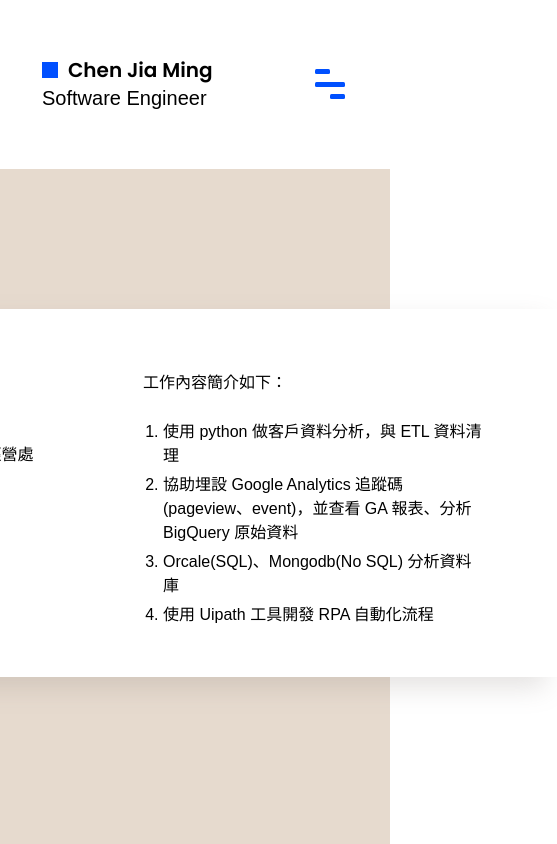
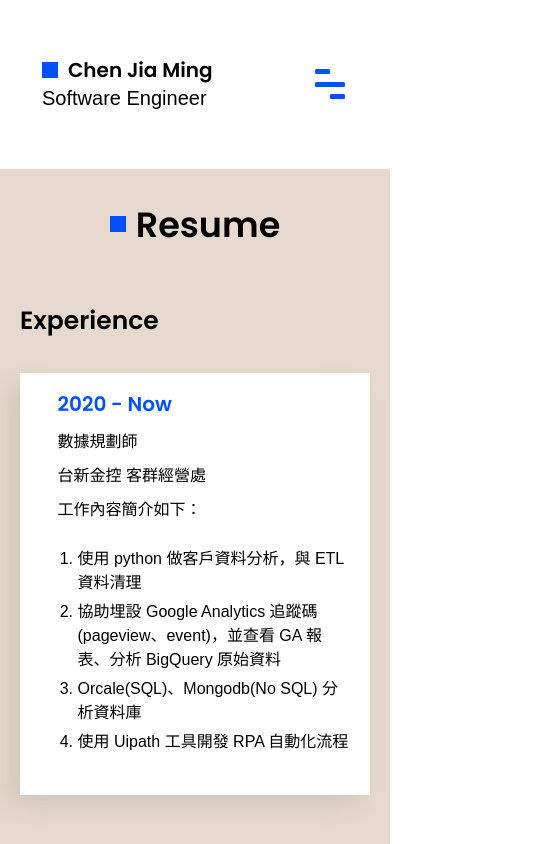
Before and after one commit to e04ji3w94gj94/My_profile, a React (Create React App) app: page /resume in a window 390 px wide. Shown: the top 844 px of the page, 557 px wide, since content can reach past the window. Built offline with nearby package versions, Linux system fonts and the light colour scheme.

Commit message:
Add RWD Resume UI

```diff
--- a/src/components/Resume/Professional.css
+++ b/src/components/Resume/Professional.css
@@ -3,7 +3,7 @@
 	flex-direction: column;
 	background-color: #fff;
 	width: 724px;
-	min-height: 450px;
+	min-height: 368px;
 	position: relative;
 	margin: 2.5% 0;
 	box-shadow: -11.31px 11.31px 25px 0px rgba(138, 131, 124, 0.23);
@@ -45,3 +45,14 @@
 	transform: translateY(-50%);
 	left: -15%;
 }
+
+@media (max-width: 575.99px) {
+	.professional {
+		width: 350px;
+		margin-bottom: 10%;
+	}
+
+	.professional-info {
+		width: 100%;
+	}
+}
--- a/src/components/Resume/Resume.css
+++ b/src/components/Resume/Resume.css
@@ -20,27 +20,22 @@
 
 .histroy {
 	display: flex;
-	justify-content: center;
 	background-color: #fff;
 	width: 724px;
 	min-height: 368px;
-	position: relative;
+	padding: 5%;
 	margin: 10% 0;
 	box-shadow: -11.31px 11.31px 25px 0px rgba(138, 131, 124, 0.23);
 }
 
 .history-info {
 	width: 50%;
-	position: absolute;
-	top: 60px;
-	left: 52px;
+	margin-left: 30px;
 }
 
 .history-content {
 	width: 50%;
-	position: absolute;
-	top: 60px;
-	right: 52px;
+	margin-right: 30px;
 }
 
 .history-content ol {
@@ -59,3 +54,30 @@
 	font: normal normal bold 20px/1.4em poppins-semibold, poppins, sans-serif;
 	color: #0050ff;
 }
+
+@media (max-width: 575.99px) {
+	.resume-container {
+		margin-top: 40%;
+	}
+
+	.resume-container h1 {
+		margin: 40px 0;
+	}
+
+	.histroy {
+		flex-direction: column;
+		align-items: flex-start;
+		width: 350px;
+	}
+
+	.history-info {
+		width: 100%;
+		margin-left: 20px;
+	}
+
+	.history-content {
+		width: 100%;
+		margin-left: 20px;
+		margin-right: 0px;
+	}
+}
```
